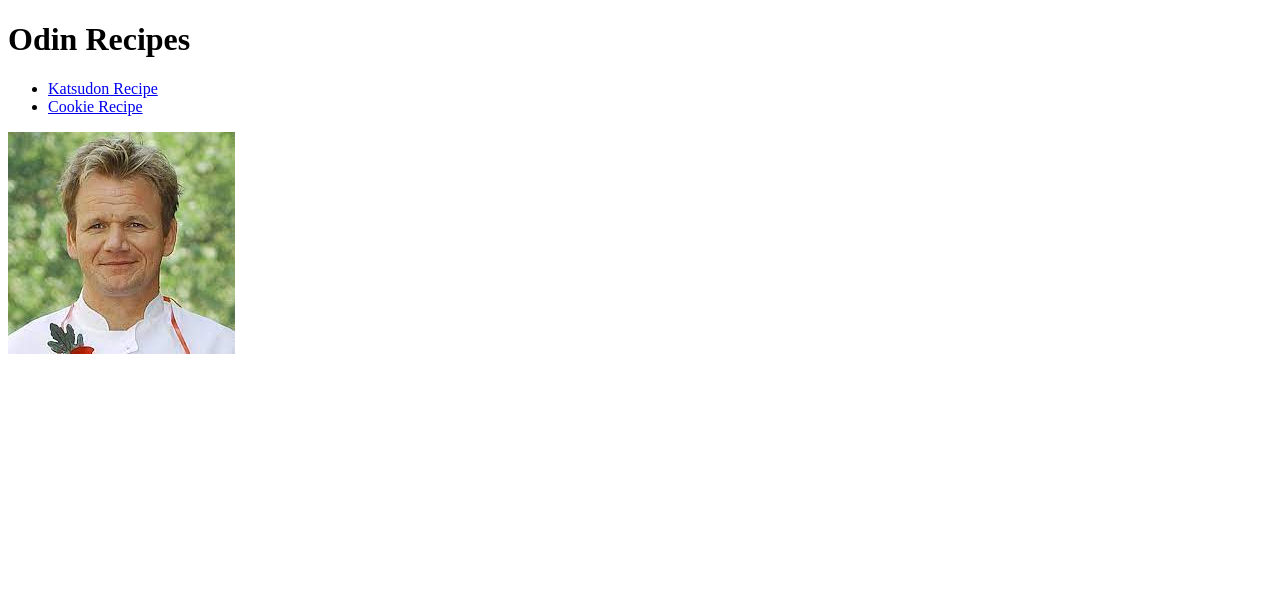
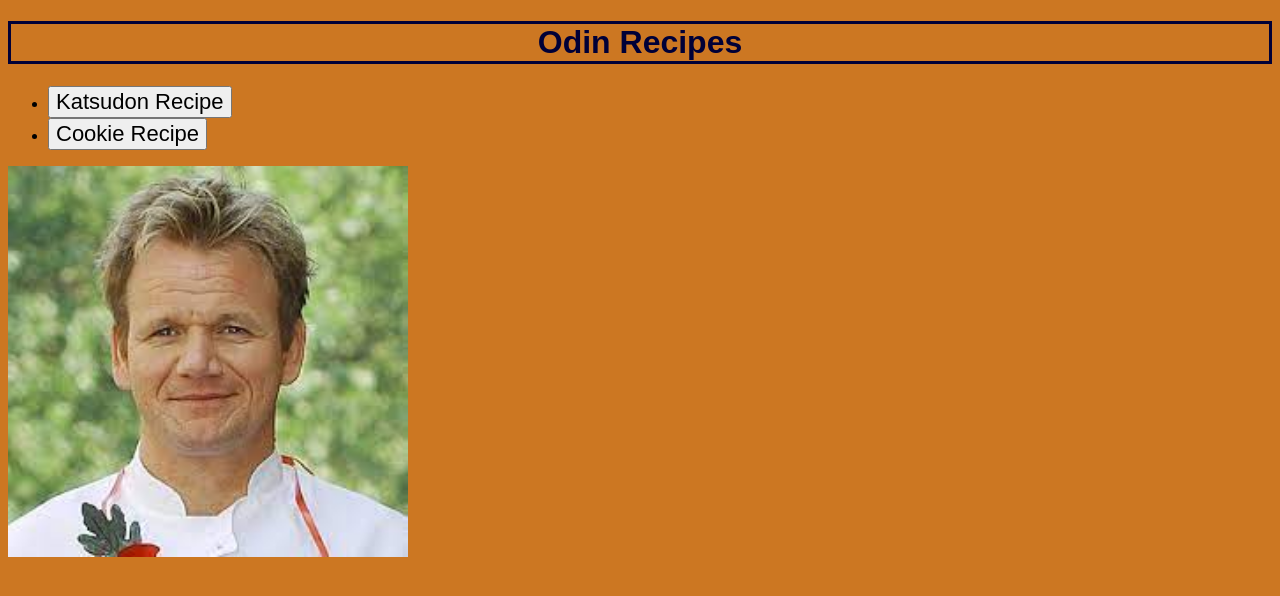
Before and after one commit to Veeled/odin-recipes, a plain HTML site: page index.html in a window 1280 px wide. Drawn offline with Linux system fonts and the light colour scheme.

Commit message:
../index.html

```diff
--- a/index.html
+++ b/index.html
@@ -3,13 +3,14 @@
     <head>
         <meta charset="UTF-8">
         <title>Recipes</title>
+        <link rel="stylesheet" href="style/recipe.css">
     </head>
     <body>
-        <h1>Odin Recipes</h1>
+        <h1 class="title">Odin Recipes</h1>
         <ul>
-            <li><a href="./recipes/katsudon.html">Katsudon Recipe</a></li>
-            <li><a href="./recipes/cookies.html">Cookie Recipe</a></li>
+            <li><a href="./recipes/katsudon.html"><button class="linkI">Katsudon Recipe</button></a></li>
+            <li><a href="./recipes/cookies.html"><button class="linkII">Cookie Recipe</button></a></li>
             </ul>
-            <img src="../odin-recipes/images/gordon.jpeg" alt="The Greatest Chef alive - Gordon Ramsay">
+            <img src="../odin-recipes/images/gordon.jpeg" alt="The Greatest Chef alive - Gordon Ramsay" class="imgc">
     </body>
 </html>
--- /dev/null
+++ b/style/recipe.css
@@ -0,0 +1,19 @@
+body,
+.title {
+    font-family: Arial, Helvetica, sans-serif;
+    background-color: rgb(204, 119, 34);
+}
+.title {
+    color: rgb(0, 0, 54.5);
+    text-align: center;
+    border: 3px solid;
+}
+.imgc {
+    height: auto;
+    width: 400px;
+    margin: auto;
+}
+.linkI,
+.linkII {
+    font-size: 22px;
+}
```
Also changed, not shown: style/cookies.css (added), style/katsudon.css (added).
